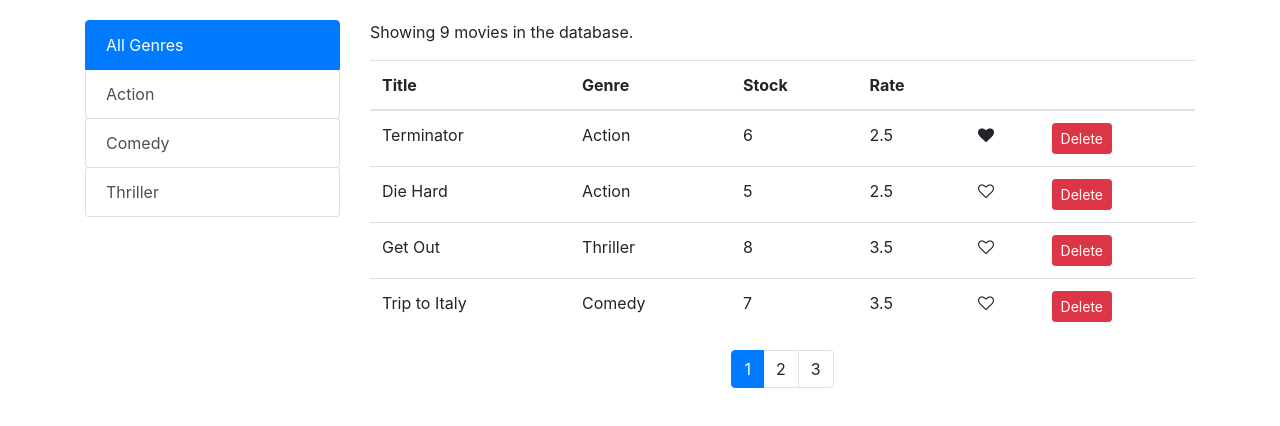
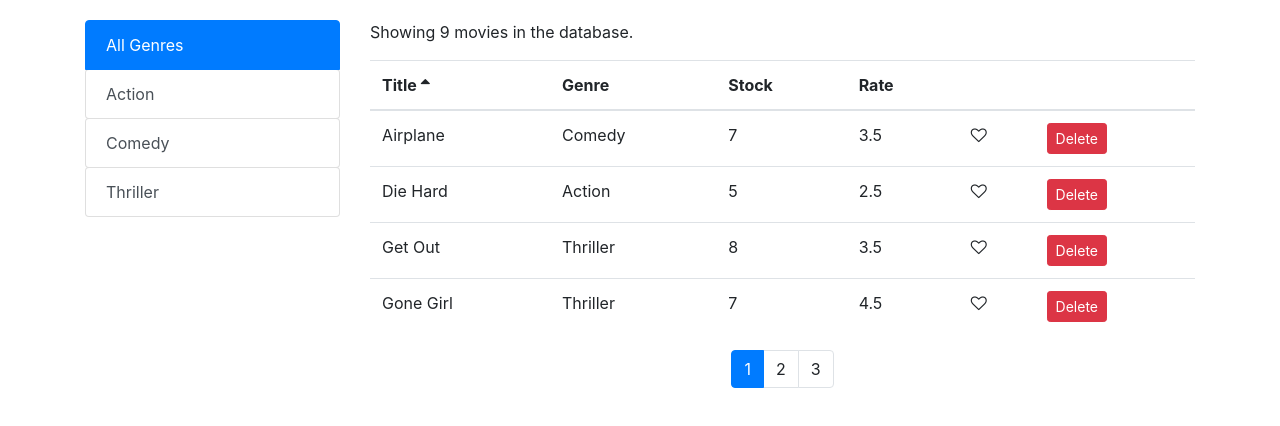
Before and after one commit to vcshahriyer/movies, a React (Create React App) app: page / in a window 1280 px wide. Shown: the top 426 px of the page. Built offline with nearby package versions, Linux system fonts and the light colour scheme.

Commit message:
After sort and refactoring

```diff
--- a/src/Utility/genres.js
+++ b/src/Utility/genres.js
@@ -1,5 +1,5 @@
 export function filterGenres(items, genre) {
-  if (genre != "") {
+  if (genre !== "") {
     items = items.filter(item => item.genre.name === genre);
   }
   return items;
--- a/src/components/common/pagination.jsx
+++ b/src/components/common/pagination.jsx
@@ -6,7 +6,7 @@
   const { itemsCount, pageSize, currentPage, onPageChange } = props;
   const pageCount = Math.ceil(itemsCount / pageSize);
   if (pageCount === 1) return null;
-  const pages = _.range(1, pageCount + 1);
+  const pages = _.range(1, pageCount + 1); //making an array [1,2,...]
 
   return (
     <nav aria-label="Page navigation">
--- /dev/null
+++ b/src/components/common/table.jsx
@@ -0,0 +1,15 @@
+import React from "react";
+import TableHeader from "./tableHeader";
+import TableBody from "./tableBody";
+
+const Table = props => {
+  const { columns, sortColumn, onSort, data } = props;
+  return (
+    <table className="table">
+      <TableHeader columns={columns} sortColumn={sortColumn} onSort={onSort} />
+      <TableBody columns={columns} data={data} />
+    </table>
+  );
+};
+
+export default Table;
--- /dev/null
+++ b/src/components/common/tableBody.jsx
@@ -0,0 +1,31 @@
+import React, { Component } from "react";
+import _ from "lodash";
+class TableBody extends Component {
+  renderCell = (item, column) => {
+    if (column.content) return column.content(item);
+    return _.get(item, column.path);
+  };
+
+  createKey = (item, column) => {
+    return item._id + (column.path || column.key);
+  };
+
+  render() {
+    const { data, columns } = this.props;
+    return (
+      <tbody>
+        {data.map(item => (
+          <tr key={item._id}>
+            {columns.map(column => (
+              <td key={this.createKey(item, column)}>
+                {this.renderCell(item, column)}
+              </td>
+            ))}
+          </tr>
+        ))}
+      </tbody>
+    );
+  }
+}
+
+export default TableBody;
--- /dev/null
+++ b/src/components/common/tableHeader.jsx
@@ -0,0 +1,42 @@
+import React, { Component } from "react";
+
+class TableHeader extends Component {
+  raiseSort = path => {
+    const sortColumn = { ...this.props.sortColumn };
+    if (sortColumn.path === path)
+      sortColumn.order = sortColumn.order === "asc" ? "desc" : "asc";
+    else {
+      sortColumn.path = path;
+      sortColumn.order = "asc";
+    }
+    this.props.onSort(sortColumn);
+  };
+  renderSortIcon = column => {
+    const { sortColumn } = this.props;
+    if (column.path !== sortColumn.path) return null;
+    if (sortColumn.order === "asc")
+      return <i className="fa fa-sort-asc m-1"></i>;
+    return <i className="fa fa-sort-desc m-1"></i>;
+  };
+
+  render() {
+    return (
+      <thead>
+        <tr>
+          {this.props.columns.map(column => (
+            <th
+              key={column.path || column.key}
+              onClick={() => this.raiseSort(column.path)}
+              className="clickable"
+            >
+              {column.lable}
+              {this.renderSortIcon(column)}
+            </th>
+          ))}
+        </tr>
+      </thead>
+    );
+  }
+}
+
+export default TableHeader;
--- a/src/components/movies.jsx
+++ b/src/components/movies.jsx
@@ -1,11 +1,12 @@
 import React, { Component } from "react";
-import Like from "./common/like";
+import MoviesTable from "./moviesTable";
 import Pagination from "./common/pagination";
 import Filter from "./common/filter";
 import { paginate } from "../Utility/paginate";
 import { filterGenres } from "../Utility/genres";
 import { getMovies } from "../services/fakeMovieService";
 import { getGenres } from "../services/fakeGenreService";
+import _ from "lodash";
 
 class Movies extends Component {
   state = {
@@ -13,7 +14,8 @@
     pageSize: 4,
     currentPage: 1,
     genres: getGenres(),
-    currentGenre: ""
+    currentGenre: "",
+    sortColumn: { path: "title", order: "asc" }
   };
 
   handleDelete = movie => {
@@ -34,11 +36,17 @@
   handleFilter = filter => {
     this.setState({ currentGenre: filter, currentPage: 1 });
   };
+  handleSort = sortColumn => {
+    this.setState({ sortColumn });
+  };
   render() {
-    const { pageSize, currentPage, movies: allMovies } = this.state;
+    const { pageSize, currentPage, movies: allMovies, sortColumn } = this.state;
     let movies = filterGenres(allMovies, this.state.currentGenre);
     const count = movies.length;
-    movies = paginate(movies, currentPage, pageSize);
+
+    const sorted = _.orderBy(movies, [sortColumn.path], [sortColumn.order]);
+
+    movies = paginate(sorted, currentPage, pageSize);
 
     if (count === 0) return <p>There are no movies in the database.</p>;
     return (
@@ -53,42 +61,13 @@
           </div>
           <div className="col">
             <p>Showing {count} movies in the database.</p>
-            <table className="table">
-              <thead>
-                <tr>
-                  <th>Title</th>
-                  <th>Genre</th>
-                  <th>Stock</th>
-                  <th>Rate</th>
-                  <th />
-                  <th />
-                </tr>
-              </thead>
-              <tbody>
-                {movies.map(movie => (
-                  <tr key={movie._id}>
-                    <td>{movie.title}</td>
-                    <td>{movie.genre.name}</td>
-                    <td>{movie.numberInStock}</td>
-                    <td>{movie.dailyRentalRate}</td>
-                    <td>
-                      <Like
-                        liked={movie.liked}
-                        onClick={() => this.handleLike(movie)}
-                      />
-                    </td>
-                    <td>
-                      <button
-                        onClick={() => this.handleDelete(movie)}
-                        className="btn btn-danger btn-sm"
-                      >
-                        Delete
-                      </button>
-                    </td>
-                  </tr>
-                ))}
-              </tbody>
-            </table>
+            <MoviesTable
+              movies={movies}
+              sortColumn={sortColumn}
+              onLike={this.handleLike}
+              onDelete={this.handleDelete}
+              onSort={this.handleSort}
+            />
             <Pagination
               itemsCount={count}
               pageSize={pageSize}
--- /dev/null
+++ b/src/components/moviesTable.jsx
@@ -0,0 +1,44 @@
+import React, { Component } from "react";
+import Like from "./common/like";
+import Table from "./common/table";
+
+class MoviesTable extends Component {
+  columns = [
+    { path: "title", lable: "Title" },
+    { path: "genre.name", lable: "Genre" },
+    { path: "numberInStock", lable: "Stock" },
+    { path: "dailyRentalRate", lable: "Rate" },
+    {
+      key: "like",
+      content: movie => (
+        <Like liked={movie.liked} onClick={() => this.props.onLike(movie)} />
+      )
+    },
+    {
+      key: "delete",
+      content: movie => (
+        <button
+          onClick={() => this.props.onDelete(movie)}
+          className="btn btn-danger btn-sm"
+        >
+          Delete
+        </button>
+      )
+    }
+  ];
+
+  render() {
+    const { movies, onSort, sortColumn } = this.props;
+
+    return (
+      <Table
+        columns={this.columns}
+        data={movies}
+        sortColumn={sortColumn}
+        onSort={onSort}
+      />
+    );
+  }
+}
+
+export default MoviesTable;
--- a/src/index.css
+++ b/src/index.css
@@ -3,3 +3,6 @@
   padding: 20px 0 0 0;
   font-family: sans-serif;
 }
+.clickable {
+  cursor: pointer;
+}
```
